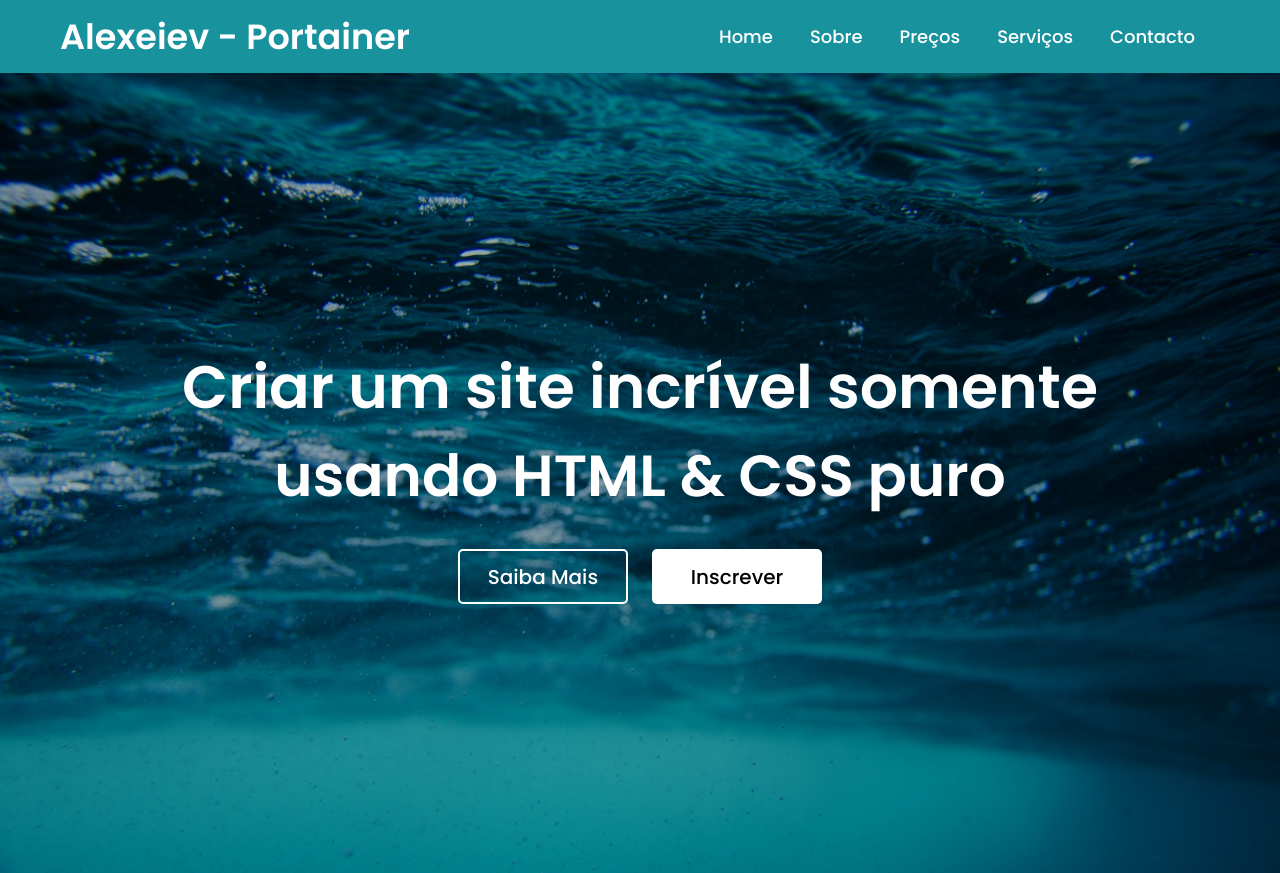
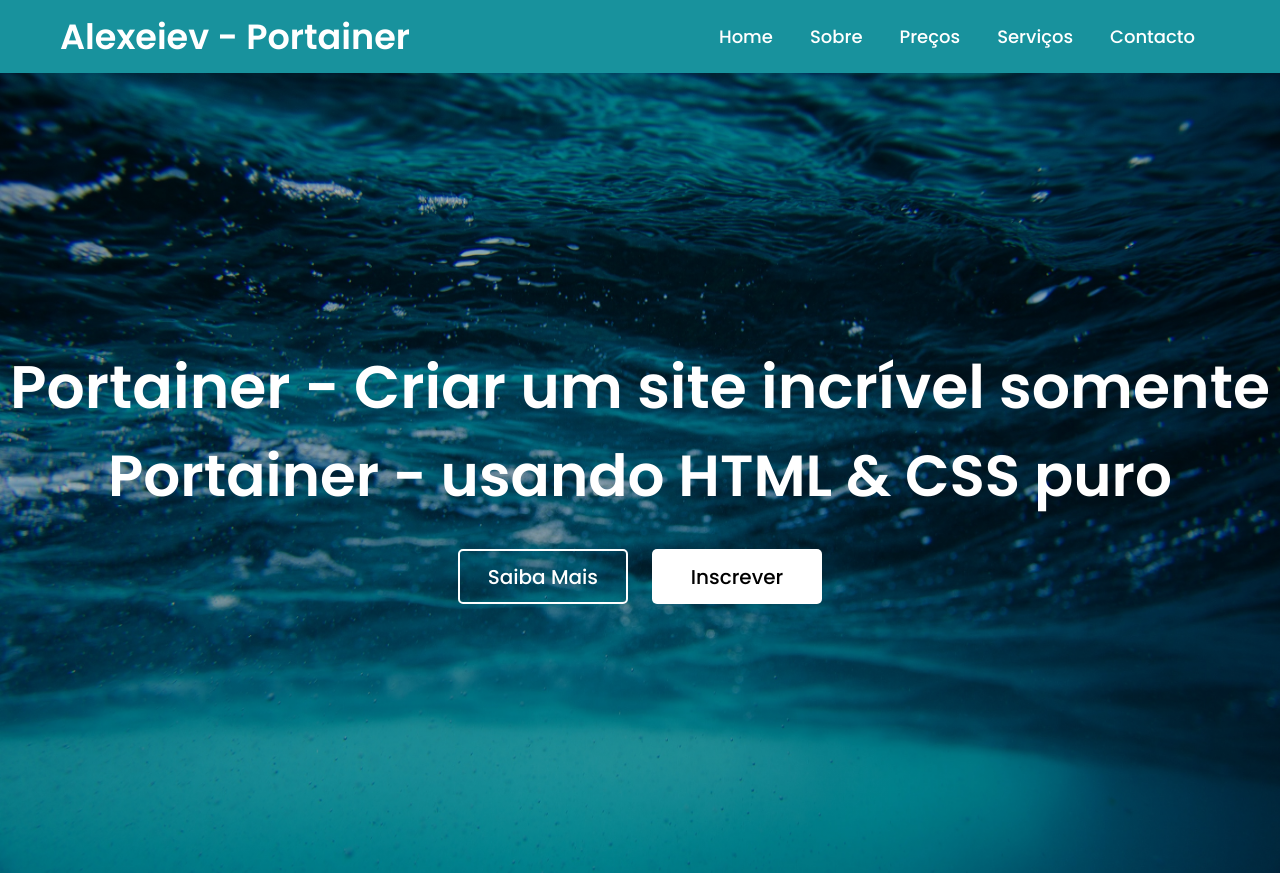
Before and after one commit to alexeiev/docker-sites, a plain HTML site: page site/index.html in a window 1280 px wide. Drawn offline with Linux system fonts and the light colour scheme.

Commit message:
modify index for new commit

```diff
--- a/site/index.html
+++ b/site/index.html
@@ -25,8 +25,8 @@
     </nav>
     <section class="banner">
         <div class="texto">
-           <h1 class="titulo">Criar um site incrível somente</h1>
-           <h2 class="sub_titulo">usando HTML & CSS puro</h2>
+           <h1 class="titulo">Portainer - Criar um site incrível somente</h1>
+           <h2 class="sub_titulo">Portainer - usando HTML & CSS puro</h2>
            <div class="botoes">
                <button class="n-overlay">Saiba Mais</button>
                <button class="overlay">Inscrever</button>
```
